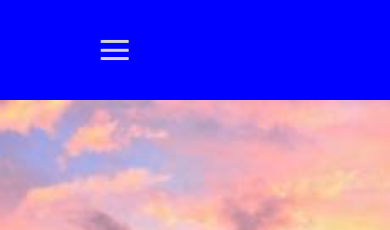
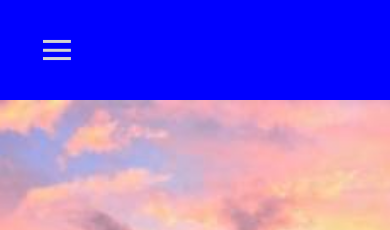
Before and after one commit to BrandonWerbel/BrandonWerbel.github.io, a Jekyll site: the page built from index.html, in a window 390 px wide. Shown: the top 230 px of the page. Built offline with Jekyll 4.4.1, drawn with Linux system fonts in a browser that asks for light colours.

Commit message:
Move hamgurber menu symbol to the left

```diff
--- a/css/main.css
+++ b/css/main.css
@@ -194,7 +194,7 @@ footer{
 
         transition: background-color 0.3s;
         border-radius: 10px;
-        margin: auto;
+        margin-left: 20px;
         text-align: center;
         margin-top: 20px;
 
```
